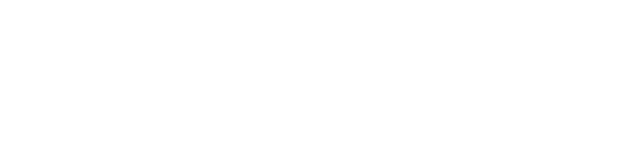
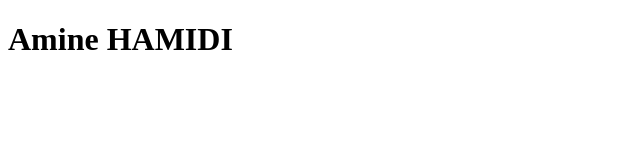
Before and after one commit to Amine-Hamidi/aminehamidi.github.io, a plain HTML site: page index.html in a window 1280 px wide. Shown: the whole page, without its empty margins (0-640 px from the left). Drawn offline with Linux system fonts and the light colour scheme.

Commit message:
added h1

```diff
--- a/index.html
+++ b/index.html
@@ -6,6 +6,6 @@
     <title>Mon site</title>
 </head>
 <body>
-
+    <h1>Amine HAMIDI</h1>
 </body>
 </html>
```
